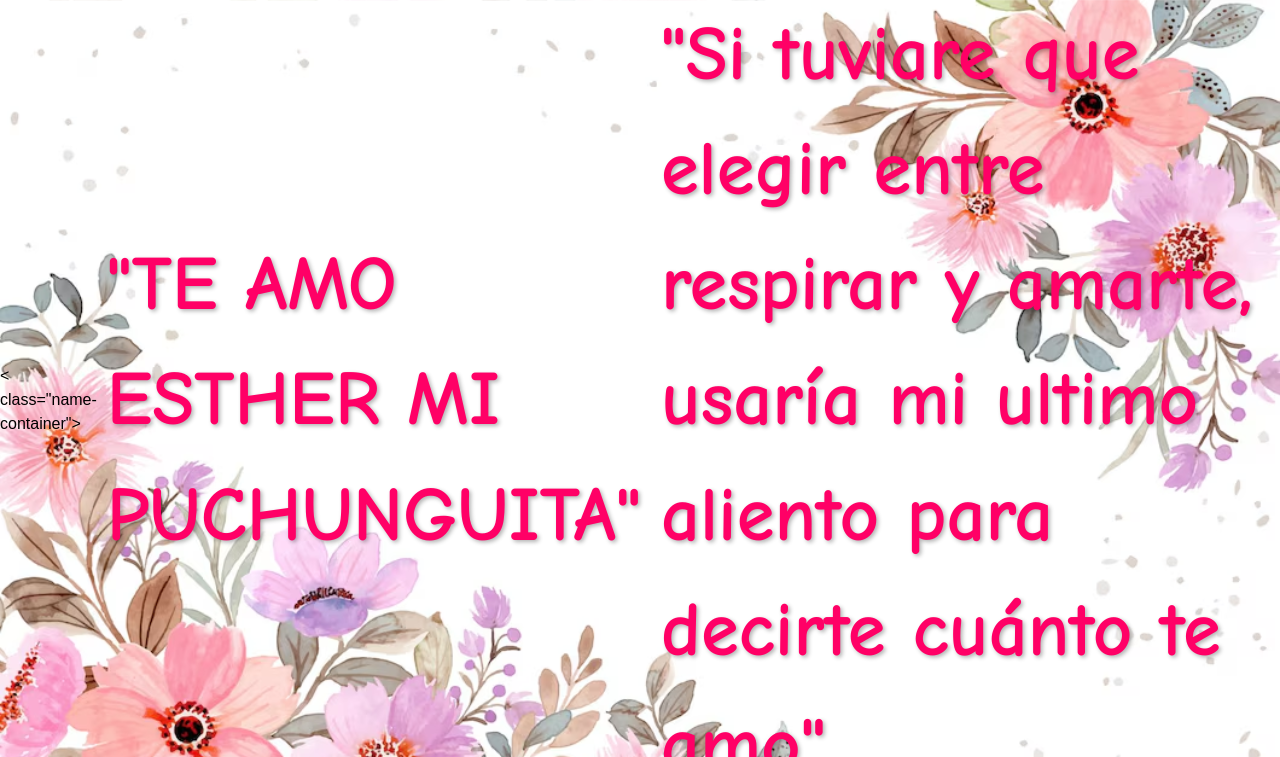
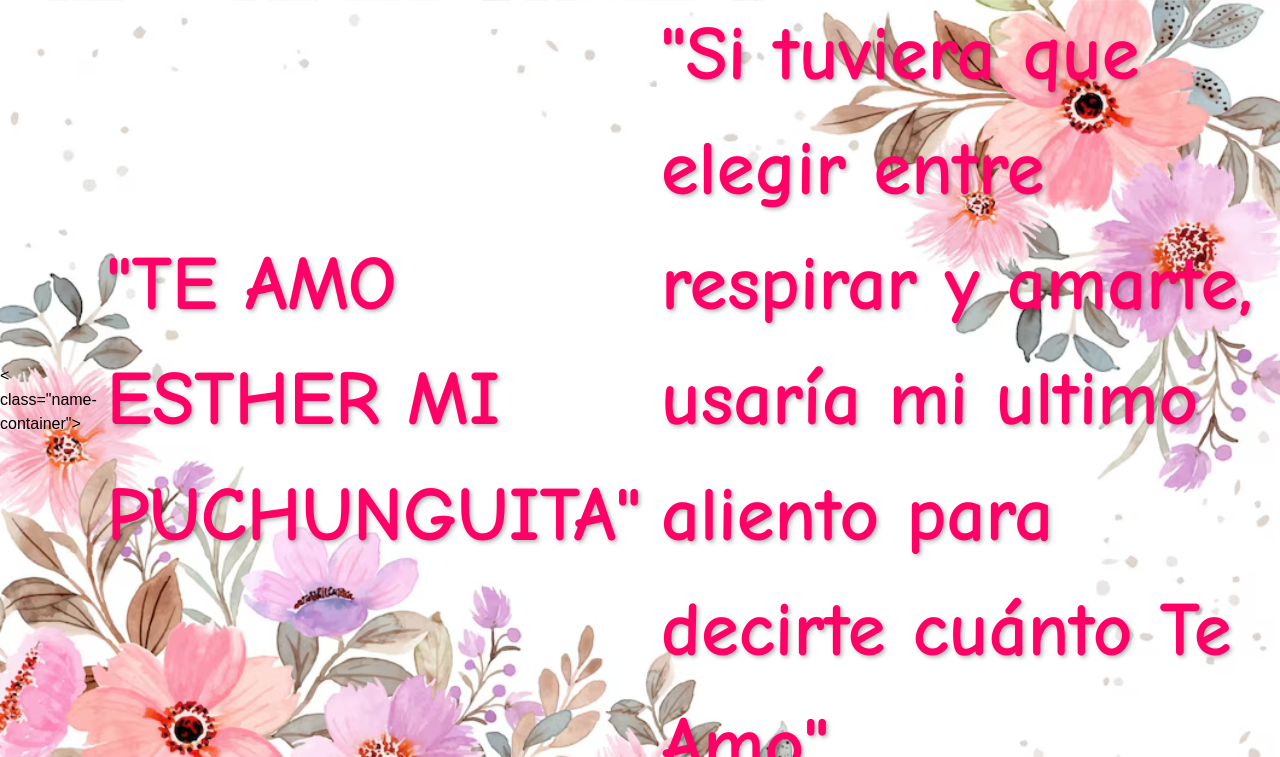
Before and after one commit to PESC01/puchunguita, a plain HTML site: page src/index.html in a window 1280 px wide. Shown: the top 757 px of the page. Drawn offline with Linux system fonts and the light colour scheme.

Commit message:
first commisthksss

```diff
--- a/src/index.html
+++ b/src/index.html
@@ -12,7 +12,7 @@
     <div class="container">
         < class="name-container">
             <h1 class="name" id="personName">"TE AMO ESTHER MI PUCHUNGUITA"</h1>
-            <h1 class="name" id="personName">"Si tuviare que elegir entre respirar y amarte, usaría mi ultimo aliento para decirte cuánto te amo"</h1>
+            <h1 class="name" id="personName">"Si tuviera que elegir entre respirar y amarte, usaría mi ultimo aliento para decirte cuánto Te Amo"</h1>
         </div>
 
         <div class="box" id="giftBox">
```
